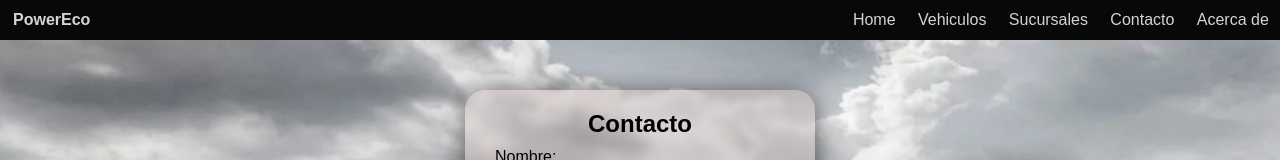
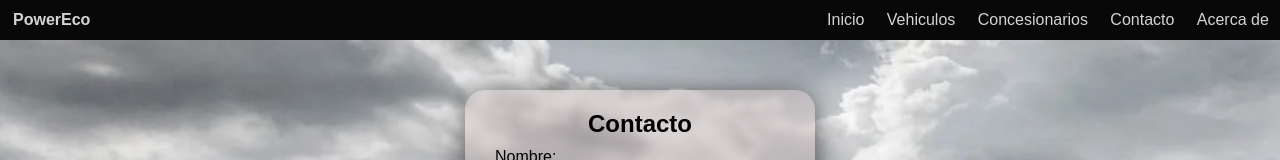
Before and after one commit to julianmanrike/frontend, a plain HTML site: page contacto.html in a window 1280 px wide. Shown: the top 160 px of the page. Drawn offline with Linux system fonts and the light colour scheme; a web font is replaced by a local one.

Commit message:
modificacion en la navbar

```diff
--- a/contacto.html
+++ b/contacto.html
@@ -21,10 +21,10 @@
             <img class="menu-icon" src="img/menu-icon.png" alt="menu">
             <img class="cerrar-icon" src="img/cerrar-icon.png" alt="cerrar">
             <nav id="inicio">
-                <a href="index.html">Home</a>
+                <a href="index.html">Inicio</a>
                 <div class="vehiculos"> <a href="vehiculos.html">Vehiculos</a>
                 </div>
-                <a href="sucursales.html">Sucursales</a>
+                <a href="sucursales.html">Concesionarios</a>
                 <a href="contacto.html">Contacto</a>
                 <a href="nosotros.html">Acerca de</a>
             </nav>
```
Also changed, not shown: index.html (+2 -2 lines), nosotros.html (+2 -2 lines), sucursales.html (+1 -1 lines), vehiculos.html (+2 -2 lines).
